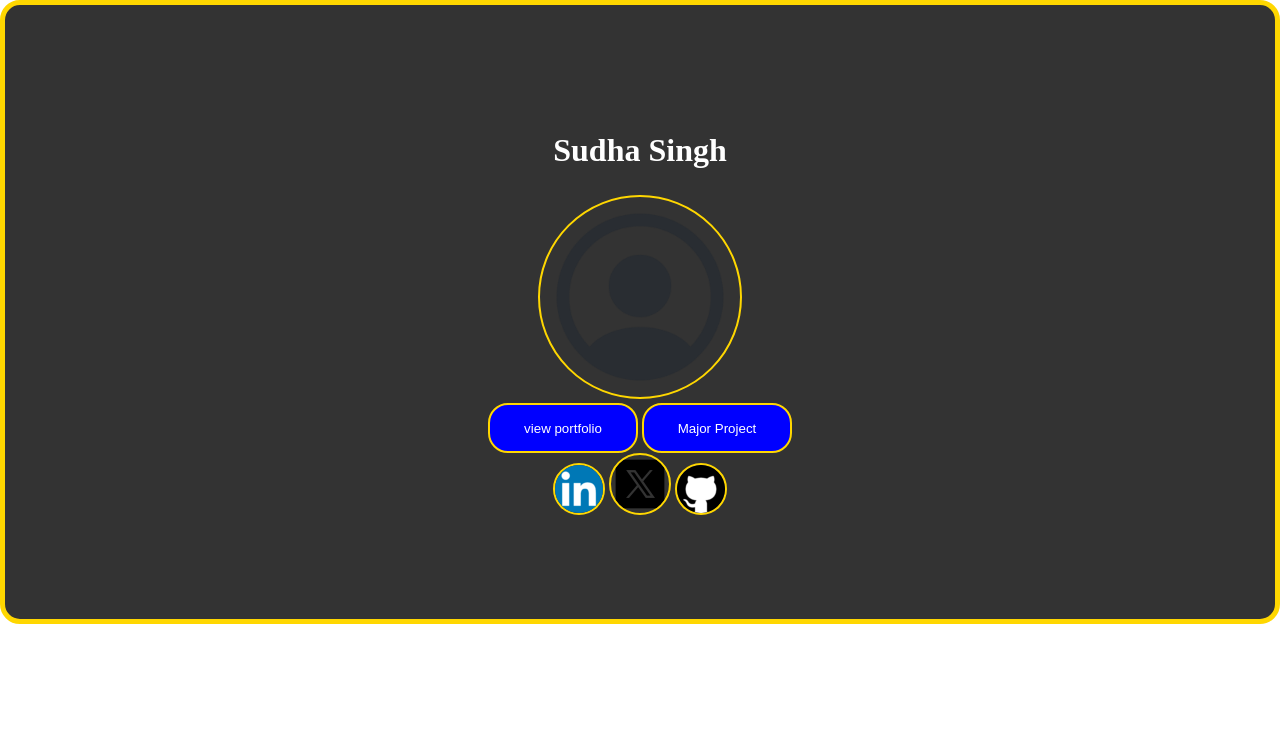
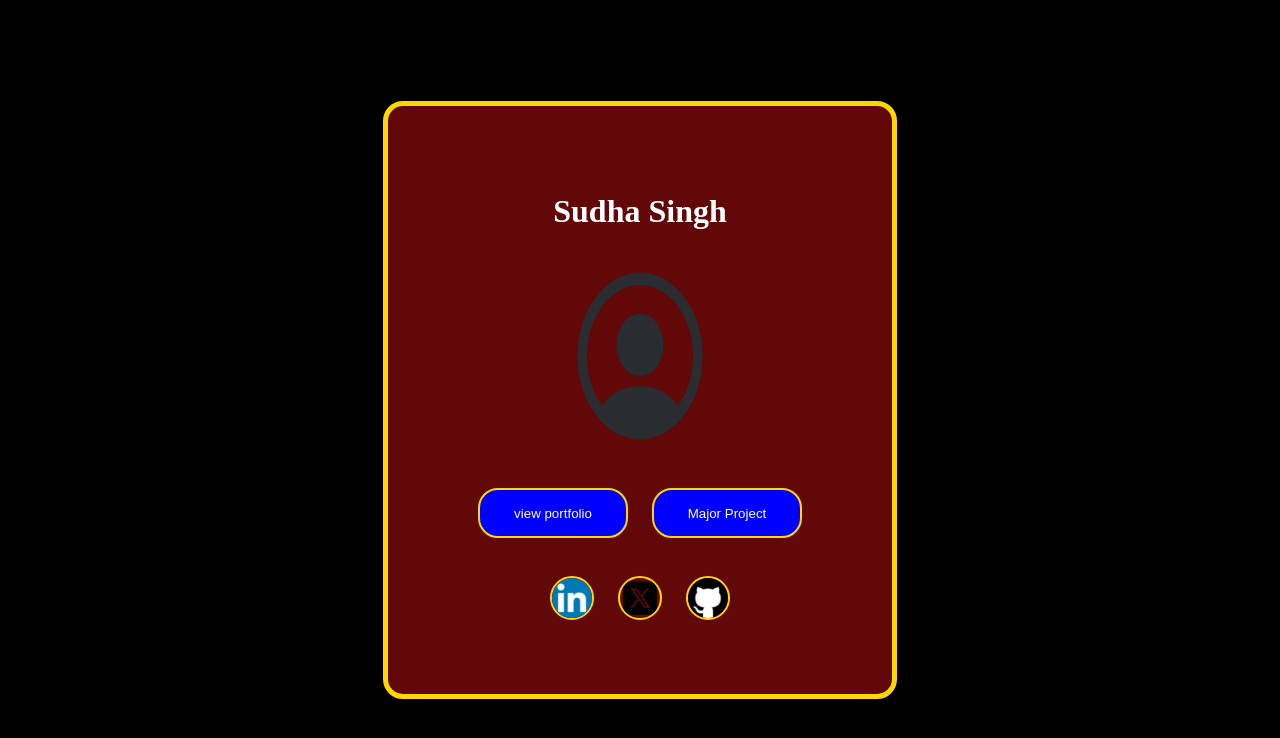
Before and after one commit to Sudhasingh-0/profile-card, a plain HTML site: page index.html in a window 1280 px wide. Drawn offline with Linux system fonts and the light colour scheme.

Commit message:
Update index.html

```diff
--- a/index.html
+++ b/index.html
@@ -11,27 +11,27 @@
         height: 100%;
        }
        .container{
-        height: 50%;
+        height: 100%;
         background-color: black;
         display: flex;
         justify-content: center;
         align-items: center;
        }
        .box{
-        background-color: #333;
+        background-color: #620808;
         text-align: center;
-        padding: 100px 100px ;
+        padding: 60px 80px ;
         border-radius: 20px;
         border: 5px solid gold;
+
        }
        .box:hover{
             transform:scale(1.05);
        }
        #profile{
         height: 200px;
+        width: 150px;
 
-        border-radius: 50%;
-        border: 2px solid gold;
 
        }
        button{
@@ -41,6 +41,7 @@
         width: 150px;
         border-radius: 20px;
         border: 2px solid gold;
+        margin: 10px;
        }
        button:hover{
         transform:scale(1.03);
@@ -51,31 +52,35 @@
 
        }
        #l,#x,#g{
+        height: 40px;
+        width: 40px;
         border-radius: 50%;
         border: 2px solid gold;
+        margin: 10px;
        }
        #l:hover,#x:hover,#g:hover{
-        transform:scale(1.1);
+        transform:scale(1.2);
        }
 
     </style>
 </head>
 <body>
-<div class="cont">
+<div class="container">
     <div class="box">
         <h2>Sudha Singh</h2>
-        <img src="profilepicture.png"  alt="profile photo" id="profile"><br>
+        <img src="profilepicture.png"  alt="profile photo" id="profile"><br><br>
 
         <button>view portfolio</button>
-        <button>Major Project</button>
+        <button>Major Project</button><br><br>
+
         <div class="logo">
-            <img src="linkedin.png"  alt="linkedin" id="l">
+            <img src="linkedin.png"   alt="linkedin" id="l">
             <img src="x.png"  alt="X img" id="x">
             <img src="github.png"  alt="github img" id="g">
+        </div>
 
     </div>
 </div>
 
 </body>
-
 </html>
```
